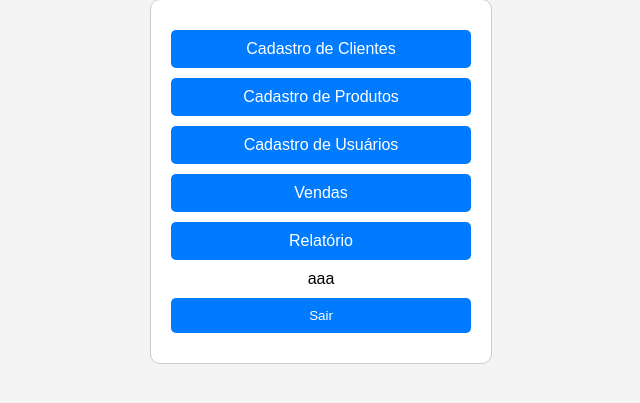
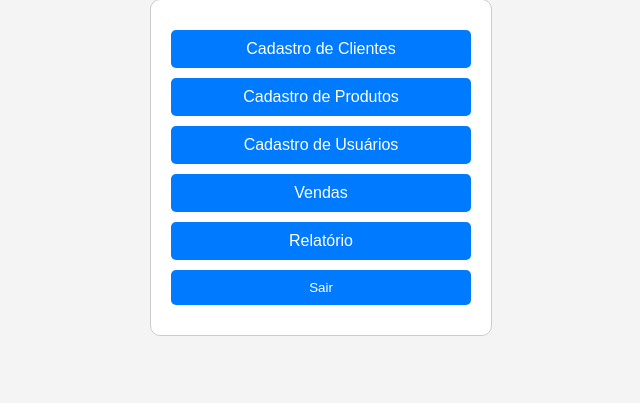
Before and after one commit to rryan012009-coder/treinamento, a Django app: page /menu/ in a window 1280 px wide. Shown: the part 129-532 px from the top of the page, without its empty margins (319-959 px from the left). Run offline with Django 5.2, Linux system fonts and the light colour scheme; a user stored in the database is signed in.

Commit message:
comit alterando novamente

```diff
--- a/menu/templates/menu/menu_principal.html
+++ b/menu/templates/menu/menu_principal.html
@@ -65,7 +65,6 @@
   <a href="{% url 'lista_vendas' %}" class="menu-item">Vendas</a>
   <a href="{% url 'relatorio_vendas' %}" class="menu-item">Relatório</a>
 
-aaa
   <form action="{% url 'logout' %}" method="post" style="margin: 0; padding: 0;">
     {% csrf_token %}
     <button type="submit" class="menu-item">Sair</button>
```
